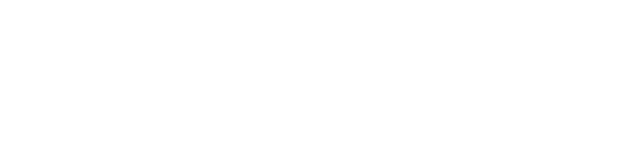
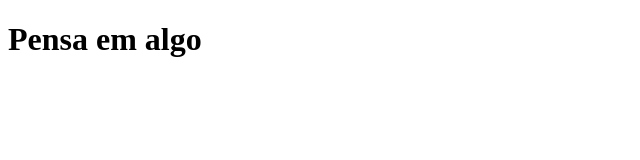
Before and after one commit to sincless/coisinha, a plain HTML site: page index.html in a window 1280 px wide. Shown: the whole page, without its empty margins (0-640 px from the left). Drawn offline with Linux system fonts and the light colour scheme.

Commit message:
index update

```diff
--- a/index.html
+++ b/index.html
@@ -6,6 +6,6 @@
     <title>Document</title>
 </head>
 <body>
-   <h1></h1>
+   <h1>Pensa em algo</h1>
 </body>
 </html>
```
